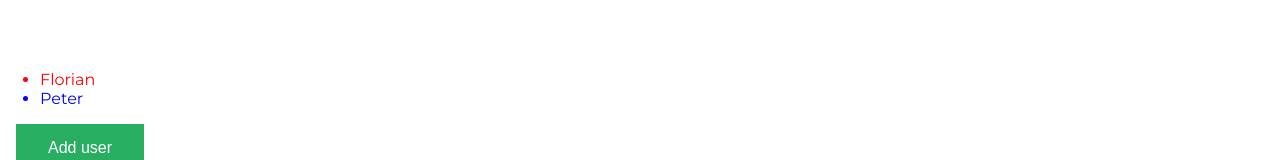
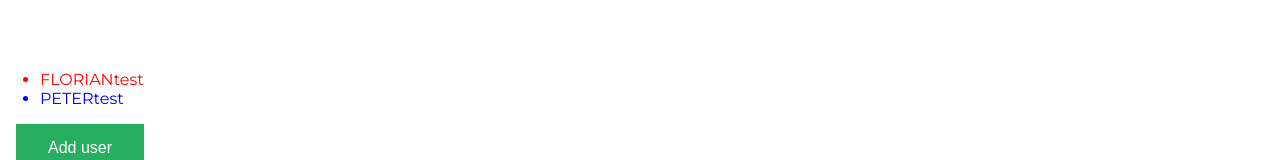
Before and after one commit to daycademy/vue-course, a Vue app: page / in a window 1280 px wide. Shown: the part 319-479 px from the top of the page. Built offline with nearby package versions, Linux system fonts and the light colour scheme.

Commit message:
initial commit for lesson 23

```diff
--- a/src/components/UserList.vue
+++ b/src/components/UserList.vue
@@ -7,7 +7,7 @@
         @click="user.showAge = true"
         :class="colorize(user.age)"
       >
-        {{ user.name }}
+        {{ user.name | upper('test') }}
         <span v-if="user.showAge">{{ user.age }}</span>
       </li>
     </ul>
@@ -16,6 +16,14 @@
 
 <script>
 export default {
+  filters: {
+    upper(value, param) {
+      if (!value) return '';
+
+      const newValue = value.toString();
+      return newValue.toUpperCase() + param;
+    },
+  },
   props: {
     users: {
       type: Array,
```
